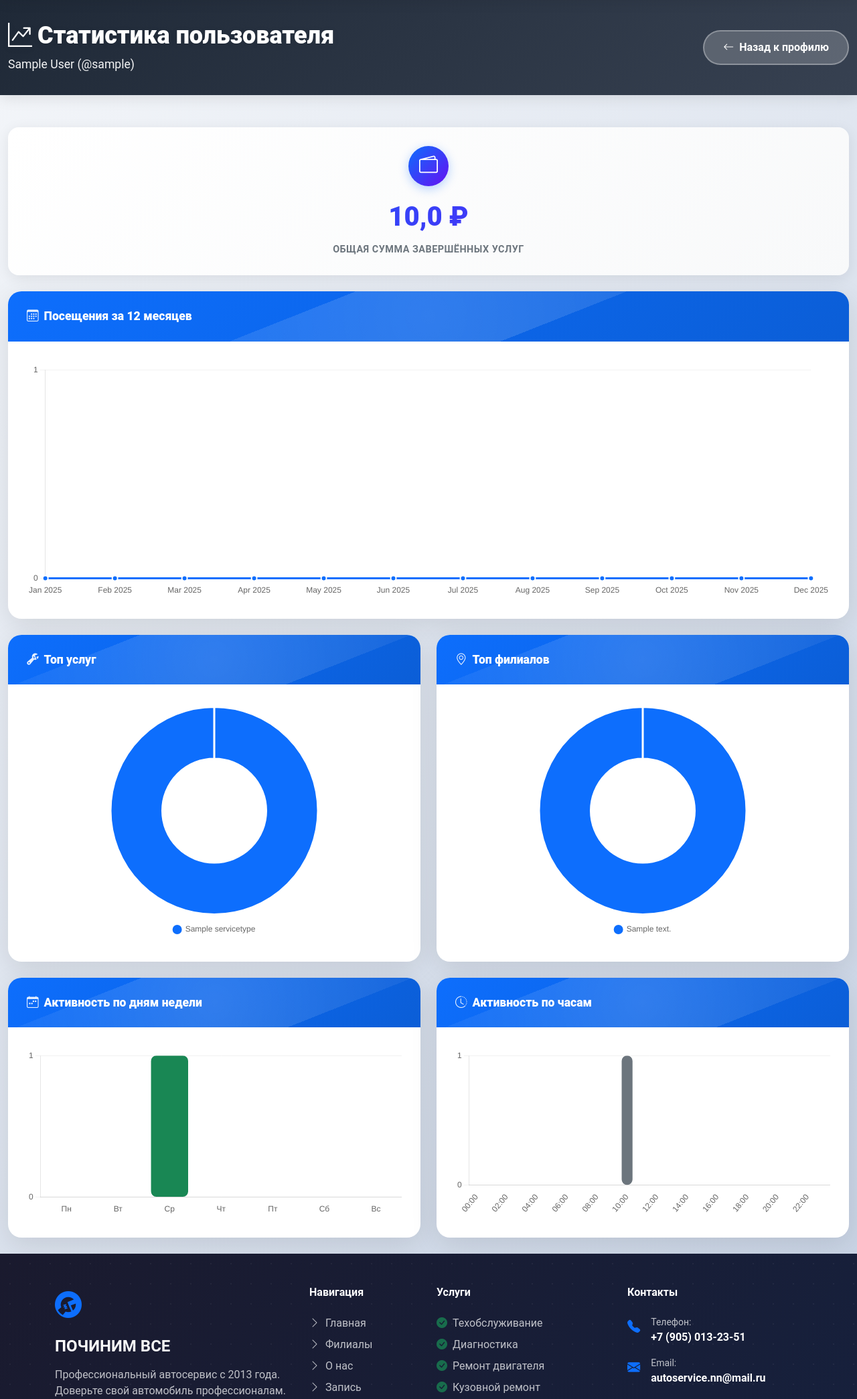
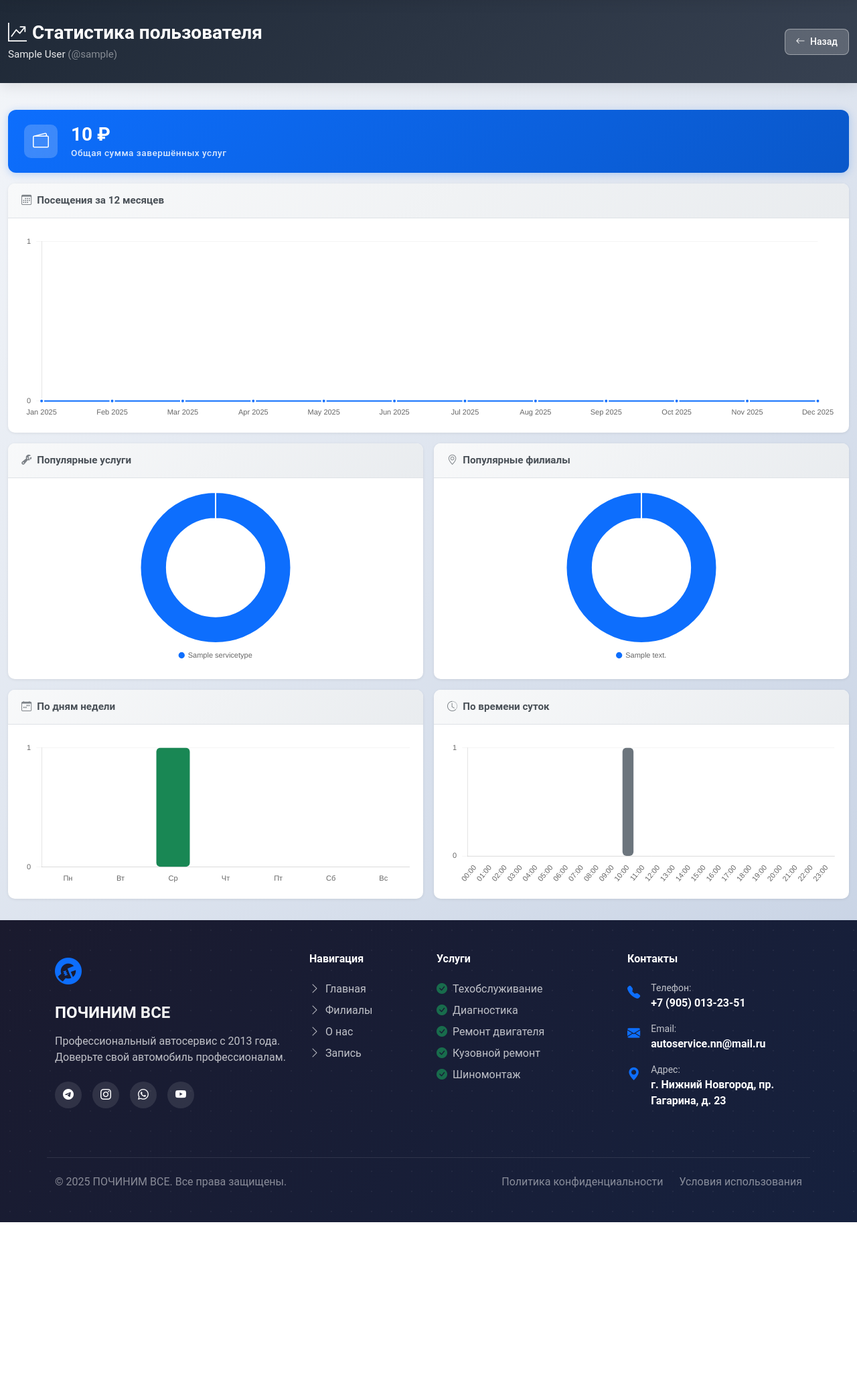
Before and after one commit to khasanyanovk/AutoService, a Django app: page /admin-user/1/stats/ in a window 1280 px wide. Shown: the part 68-2157 px from the top of the page at 67% size. After the commit the page ends 1893 px from the top, so only its background shows below. Run offline with Django 5.2, Linux system fonts and the light colour scheme; a user stored in the database is signed in; tables that the repository leaves empty hold one stand-in row (values such as "Sample post"); grey boxes marked "Sample" are stand-in pictures; some libraries are stand-ins or nearby versions.

Commit message:
update user_stat template

```diff
--- a/admin_panel/static/admin_panel/css/admin-user-stats.css
+++ b/admin_panel/static/admin_panel/css/admin-user-stats.css
@@ -1,238 +1,225 @@
+/* Заголовки */
 .page-title {
-    font-size: 2.25rem;
-    font-weight: 800;
-    margin-bottom: 0.5rem;
-    text-shadow: 0 2px 10px rgba(0,0,0,0.1);
-  }
-  .page-subtitle {
-    font-size: 1.1rem;
-    opacity: 0.95;
-  }
-  .dashboard-card::before {
-    content: '';
-    position: absolute;
-    top: 0;
-    left: 0;
-    right: 0;
-    height: 4px;
-    background: linear-gradient(90deg, #0d6efd, #6610f2);
-    transform: scaleX(0);
-    transition: transform 0.3s ease;
-  }
-  .dashboard-card:hover::before {
-    transform: scaleX(1);
-  }
-      opacity: 0;
-      transform: scale(0.95) translateY(20px);
-    }
-    to {
-      opacity: 1;
-      transform: scale(1) translateY(0);
-    }
+  font-size: 1.75rem;
+  font-weight: 700;
+  margin: 0;
 }
 
-  .dashboard-card:hover {
-    transform: translateY(-8px);
-    box-shadow: 0 20px 60px rgba(0,0,0,0.15);
-  }
-
-  .card-header {
-    background: linear-gradient(135deg, #0d6efd 0%, #0b5ed7 100%);
-    color: white;
-    padding: 1.5rem 1.75rem;
-    border-bottom: none;
-    font-weight: 700;
-    font-size: 1.1rem;
-    position: relative;
-    overflow: hidden;
-  }
-
-  .card-header::before {
-    content: '';
-    position: absolute;
-    top: -50%;
-    right: -50%;
-    width: 200%;
-    height: 200%;
-    background: radial-gradient(circle, rgba(255,255,255,0.15) 0%, transparent 70%);
-    animation: rotate 15s linear infinite;
-  }
-
-  @keyframes rotate {
-    0% { transform: rotate(0deg); }
-    100% { transform: rotate(360deg); }
-  }
-
-  .card-header strong {
-    position: relative;
-    z-index: 1;
-  }
-
-  .card-header i {
-    margin-right: 0.5rem;
+.page-subtitle {
+  font-size: 0.95rem;
   opacity: 0.9;
 }
 
-  .card-body {
-    padding: 2rem 1.75rem;
+/* Компактная статистическая карточка */
+.compact-stat-card {
+  background: linear-gradient(135deg, #0d6efd 0%, #0a58ca 100%);
+  border-radius: 12px;
+  padding: 1.25rem 1.5rem;
+  display: flex;
+  align-items: center;
+  gap: 1.25rem;
+  box-shadow: 0 2px 12px rgba(13, 110, 253, 0.25);
+  transition: all 0.3s ease;
 }
 
-  /* Stats Card */
-  .stats-card {
-    background: linear-gradient(135deg, #ffffff 0%, #f8f9fa 100%);
-    border-radius: 16px;
-    padding: 1.75rem 1.5rem;
-    text-align: center;
-    transition: all 0.3s ease;
-    box-shadow: 0 4px 20px rgba(0,0,0,0.08);
-    position: relative;
-    overflow: hidden;
+.compact-stat-card:hover {
+  transform: translateY(-2px);
+  box-shadow: 0 4px 20px rgba(13, 110, 253, 0.35);
 }
 
-  .stats-card::before {
-    content: '';
-    position: absolute;
-    top: 0;
-    left: 0;
-    right: 0;
-    bottom: 0;
-    background: linear-gradient(135deg, rgba(13,110,253,0.05) 0%, rgba(102,16,242,0.05) 100%);
-    transform: scaleY(0);
-    transform-origin: bottom;
-    transition: transform 0.3s ease;
-  }
-
-  .stats-card:hover::before {
-    transform: scaleY(1);
-  }
-
-  .stats-card:hover {
-    transform: translateY(-5px);
-    box-shadow: 0 8px 30px rgba(13,110,253,0.2);
-  }
-
-  .stats-icon {
-    width: 60px;
-    height: 60px;
-    margin: 0 auto 1rem;
+.stat-icon-wrapper {
+  width: 50px;
+  height: 50px;
+  min-width: 50px;
+  background: rgba(255, 255, 255, 0.2);
+  border-radius: 10px;
   display: flex;
   align-items: center;
   justify-content: center;
-    background: linear-gradient(135deg, #0d6efd, #6610f2);
-    border-radius: 50%;
-    font-size: 1.75rem;
+  font-size: 1.5rem;
   color: white;
-    box-shadow: 0 4px 15px rgba(13,110,253,0.3);
-    position: relative;
-    z-index: 1;
+  backdrop-filter: blur(10px);
 }
 
-  .stats-value {
-    font-size: 2.5rem;
-    font-weight: 800;
-    background: linear-gradient(135deg, #0d6efd, #6610f2);
-    -webkit-background-clip: text;
-    -webkit-text-fill-color: transparent;
-    margin: 0.5rem 0;
-    position: relative;
-    z-index: 1;
+.stat-content {
+  flex: 1;
 }
 
-  .stats-label {
-    font-size: 0.9rem;
-    color: #6c757d;
-    font-weight: 600;
-    letter-spacing: 0.5px;
-    position: relative;
-    z-index: 1;
+.stat-value {
+  font-size: 1.75rem;
+  font-weight: 700;
+  color: white;
+  margin: 0;
+  line-height: 1.2;
 }
 
-  /* Buttons */
-  .btn {
-    border-radius: 50px;
-    font-weight: 600;
-    padding: 0.75rem 1.75rem;
-    transition: all 0.3s ease;
-    border: none;
+.stat-label {
+  font-size: 0.85rem;
+  color: rgba(255, 255, 255, 0.85);
+  font-weight: 500;
+  margin: 0;
 }
 
-  .btn-light {
-    background: rgba(255, 255, 255, 0.2);
-    color: white;
-    border: 2px solid rgba(255, 255, 255, 0.3);
+/* Карточки графиков */
+.chart-card {
+  background: white;
+  border-radius: 10px;
+  box-shadow: 0 1px 4px rgba(0, 0, 0, 0.08);
+  overflow: hidden;
+  transition: all 0.3s ease;
+  height: 100%;
 }
 
-  .btn-light:hover {
-    background: white;
-    color: #0d6efd;
+.chart-card:hover {
+  box-shadow: 0 4px 12px rgba(0, 0, 0, 0.12);
   transform: translateY(-2px);
-    box-shadow: 0 4px 15px rgba(255, 255, 255, 0.3);
 }
 
-  /* Chart Container */
-  .chart-container {
-    position: relative;
-    height: 350px;
+.chart-card-header {
+  background: linear-gradient(135deg, #f8f9fa 0%, #e9ecef 100%);
+  padding: 0.875rem 1.25rem;
+  border-bottom: 1px solid #dee2e6;
+  font-weight: 600;
+  font-size: 0.95rem;
+  color: #495057;
 }
 
-  .chart-container.small {
-    height: 250px;
+.chart-card-header i {
+  opacity: 0.7;
+}
+
+.chart-card-body {
+  padding: 1.25rem;
+}
+
+/* Обертки для графиков */
+.chart-wrapper {
+  position: relative;
+  height: 280px;
+}
+
+.chart-wrapper-doughnut {
+  height: 260px;
+}
+
+.chart-wrapper-compact {
+  height: 220px;
 }
 
 canvas {
   max-height: 100%;
 }
 
-  /* Responsive */
+/* Кнопки */
+.btn-light {
+  background: rgba(255, 255, 255, 0.2);
+  color: white;
+  border: 1.5px solid rgba(255, 255, 255, 0.4);
+  font-weight: 500;
+  border-radius: 8px;
+  padding: 0.5rem 1rem;
+  transition: all 0.3s ease;
+}
+
+.btn-light:hover {
+  background: white;
+  color: #0d6efd;
+  border-color: white;
+  transform: translateY(-1px);
+}
+
+/* Адаптивность */
 @media (max-width: 768px) {
   .page-title {
-      font-size: 1.75rem;
+    font-size: 1.5rem;
   }
 
-    .dashboard-card {
-      border-radius: 15px;
+  .compact-stat-card {
+    padding: 1rem 1.25rem;
   }
 
-    .stats-value {
-      font-size: 2rem;
+  .stat-icon-wrapper {
+    width: 45px;
+    height: 45px;
+    min-width: 45px;
+    font-size: 1.25rem;
   }
 
-    .chart-container {
-      height: 280px;
+  .stat-value {
+    font-size: 1.5rem;
   }
 
-    .chart-container.small {
+  .stat-label {
+    font-size: 0.8rem;
+  }
+
+  .chart-card-header {
+    padding: 0.75rem 1rem;
+    font-size: 0.9rem;
+  }
+
+  .chart-card-body {
+    padding: 1rem;
+  }
+
+  .chart-wrapper {
+    height: 240px;
+  }
+
+  .chart-wrapper-doughnut {
+    height: 220px;
+  }
+
+  .chart-wrapper-compact {
+    height: 200px;
+  }
+}
+
+@media (max-width: 576px) {
+  .stat-value {
+    font-size: 1.35rem;
+  }
+
+  .chart-wrapper,
+  .chart-wrapper-doughnut,
+  .chart-wrapper-compact {
     height: 220px;
   }
 }
 
-  /* Animation Delays */
-  .row > div:nth-child(1) .dashboard-card,
-  .row > div:nth-child(1) .stats-card {
+/* Анимация появления */
+@keyframes fadeInUp {
+  from {
+    opacity: 0;
+    transform: translateY(15px);
+  }
+  to {
+    opacity: 1;
+    transform: translateY(0);
+  }
+}
+
+.chart-card,
+.compact-stat-card {
+  animation: fadeInUp 0.5s ease-out;
+}
+
+.row > div:nth-child(1) .chart-card,
+.row > div:nth-child(1) .compact-stat-card {
+  animation-delay: 0.05s;
+}
+
+.row > div:nth-child(2) .chart-card,
+.row > div:nth-child(2) .compact-stat-card {
   animation-delay: 0.1s;
 }
 
-  .row > div:nth-child(2) .dashboard-card,
-  .row > div:nth-child(2) .stats-card {
+.row > div:nth-child(3) .chart-card,
+.row > div:nth-child(3) .compact-stat-card {
   animation-delay: 0.15s;
 }
 
-  .row > div:nth-child(3) .dashboard-card,
-  .row > div:nth-child(3) .stats-card {
+.row > div:nth-child(4) .chart-card,
+.row > div:nth-child(4) .compact-stat-card {
   animation-delay: 0.2s;
 }
-
-  .row > div:nth-child(4) .dashboard-card,
-  .row > div:nth-child(4) .stats-card {
-    animation-delay: 0.25s;
-  }
-
-  .row > div:nth-child(5) .dashboard-card,
-  .row > div:nth-child(5) .stats-card {
-    animation-delay: 0.3s;
-  }
-
-  .row > div:nth-child(6) .dashboard-card,
-  .row > div:nth-child(6) .stats-card {
-    animation-delay: 0.35s;
-  }
--- a/admin_panel/static/admin_panel/js/admin-charts.js
+++ b/admin_panel/static/admin_panel/js/admin-charts.js
@@ -9,12 +9,13 @@
             borderColor: color,
             backgroundColor: 'rgba(13,110,253,0.1)',
             tension: 0.4,
-            pointRadius: 4,
-            pointHoverRadius: 6,
+            pointRadius: 3,
+            pointHoverRadius: 5,
             pointBackgroundColor: color,
             pointBorderColor: '#fff',
             pointBorderWidth: 2,
-            fill: true
+            fill: true,
+            borderWidth: 2
         }]
         },
         options: {
@@ -25,20 +26,33 @@
                 display: false
             },
             tooltip: {
-            backgroundColor: 'rgba(0,0,0,0.8)',
-            padding: 12,
-            borderRadius: 8,
-            titleFont: { size: 14, weight: 'bold' },
-            bodyFont: { size: 13 }
+                backgroundColor: 'rgba(0,0,0,0.85)',
+                padding: 10,
+                borderRadius: 6,
+                titleFont: { size: 13, weight: '600' },
+                bodyFont: { size: 12 },
+                displayColors: false
             }
         },
         scales: {
             y: {
                 beginAtZero: true,
-            ticks: { stepSize: 1 },
-            grid: { color: 'rgba(0,0,0,0.05)' }
+                ticks: {
+                    stepSize: 1,
+                    font: { size: 11 },
+                    padding: 8
+                },
+                grid: {
+                    color: 'rgba(0,0,0,0.04)',
+                    drawBorder: false
+                }
             },
             x: {
+                ticks: {
+                    font: { size: 11 },
+                    maxRotation: 45,
+                    minRotation: 0
+                },
                 grid: { display: false }
             }
         }
@@ -55,8 +69,9 @@
         label: 'Количество',
         data,
         backgroundColor: color,
-        borderRadius: 8,
-        borderSkipped: false
+        borderRadius: 6,
+        borderSkipped: false,
+        maxBarThickness: 50
     }]
     },
     options: {
@@ -65,18 +80,31 @@
     plugins: {
         legend: { display: false },
         tooltip: {
-        backgroundColor: 'rgba(0,0,0,0.8)',
-        padding: 12,
-        borderRadius: 8
+            backgroundColor: 'rgba(0,0,0,0.85)',
+            padding: 10,
+            borderRadius: 6,
+            titleFont: { size: 13, weight: '600' },
+            bodyFont: { size: 12 },
+            displayColors: false
         }
     },
     scales: {
         y: {
             beginAtZero: true,
-        ticks: { stepSize: 1 },
-        grid: { color: 'rgba(0,0,0,0.05)' }
+            ticks: {
+                stepSize: 1,
+                font: { size: 11 },
+                padding: 8
+            },
+            grid: {
+                color: 'rgba(0,0,0,0.04)',
+                drawBorder: false
+            }
         },
         x: {
+            ticks: {
+                font: { size: 11 }
+            },
             grid: { display: false }
         }
     }
@@ -96,27 +124,36 @@
         '#dc3545', '#fd7e14', '#ffc107', '#198754',
         '#20c997', '#0dcaf0'
         ],
-        borderWidth: 3,
+        borderWidth: 2,
         borderColor: '#fff',
-        hoverOffset: 10
+        hoverOffset: 8
     }]
     },
     options: {
     responsive: true,
     maintainAspectRatio: false,
+    cutout: '65%',
     plugins: {
         legend: {
             position: 'bottom',
             labels: {
-            padding: 15,
+                padding: 12,
                 usePointStyle: true,
-            font: { size: 12 }
+                pointStyle: 'circle',
+                font: { size: 11 },
+                boxWidth: 8,
+                boxHeight: 8
             }
         },
         tooltip: {
-        backgroundColor: 'rgba(0,0,0,0.8)',
-        padding: 12,
-        borderRadius: 8
+            backgroundColor: 'rgba(0,0,0,0.85)',
+            padding: 10,
+            borderRadius: 6,
+            titleFont: { size: 13, weight: '600' },
+            bodyFont: { size: 12 },
+            displayColors: true,
+            boxWidth: 10,
+            boxHeight: 10
         }
     }
     }
--- a/admin_panel/templates/admin_panel/admin_user_stats.html
+++ b/admin_panel/templates/admin_panel/admin_user_stats.html
@@ -8,39 +8,46 @@
 {% block content %}
 <div class="page-header">
   <div class="container-fluid">
-    <div class="d-flex justify-content-between align-items-center">
-      <div>
-        <h1 class="page-title"><i class="bi bi-graph-up-arrow me-2"></i>Статистика пользователя</h1>
-        <div class="page-subtitle">{{ user_obj.get_full_name|default:user_obj.username }} (@{{ user_obj.username }})</div>
+    <div class="d-flex justify-content-between align-items-center flex-wrap">
+      <div class="mb-2 mb-md-0">
+        <h1 class="page-title mb-1"><i class="bi bi-graph-up-arrow me-2"></i>Статистика пользователя</h1>
+        <div class="page-subtitle">{{ user_obj.get_full_name|default:user_obj.username }} <span class="text-white-50">(@{{ user_obj.username }})</span></div>
       </div>
       <div>
-        <a href="{% url 'admin_panel:admin_user_detail' user_obj.id %}" class="btn btn-light">
-          <i class="bi bi-arrow-left me-1"></i> Назад к профилю
+        <a href="{% url 'admin_panel:admin_user_detail' user_obj.id %}" class="btn btn-light btn-sm">
+          <i class="bi bi-arrow-left me-1"></i> Назад
         </a>
       </div>
     </div>
   </div>
 </div>
 
-<div class="container-fluid py-4">
-  <div class="row g-4 mb-4">
+<div class="container-fluid py-3">
+  <div class="row g-3 mb-3">
     <div class="col-12">
-      <div class="stats-card">
-        <div class="stats-icon">
+      <div class="compact-stat-card">
+        <div class="stat-icon-wrapper">
           <i class="bi bi-wallet2"></i>
         </div>
-        <div class="stats-value">{{ total_cost }} ₽</div>
-        <div class="stats-label">ОБЩАЯ СУММА ЗАВЕРШЁННЫХ УСЛУГ</div>
+        <div class="stat-content">
+          <div class="stat-value">{{ total_cost|floatformat:0 }} ₽</div>
+          <div class="stat-label">Общая сумма завершённых услуг</div>
+        </div>
       </div>
     </div>
   </div>
 
-  <div class="row g-4 mb-4">
+  <div class="row g-3 mb-3">
     <div class="col-12">
-      <div class="dashboard-card">
-        <div class="card-header"><i class="bi bi-calendar3"></i><strong>Посещения за 12 месяцев</strong></div>
-        <div class="card-body">
-          <div class="chart-container">
+      <div class="chart-card">
+        <div class="chart-card-header">
+          <div class="d-flex align-items-center">
+            <i class="bi bi-calendar3 me-2"></i>
+            <span>Посещения за 12 месяцев</span>
+          </div>
+        </div>
+        <div class="chart-card-body">
+          <div class="chart-wrapper">
             <canvas id="visitsChart"></canvas>
           </div>
         </div>
@@ -48,22 +55,32 @@
     </div>
   </div>
 
-  <div class="row g-4 mb-4">
+  <div class="row g-3 mb-3">
     <div class="col-lg-6">
-      <div class="dashboard-card">
-        <div class="card-header"><i class="bi bi-wrench-adjustable"></i><strong>Топ услуг</strong></div>
-        <div class="card-body">
-          <div class="chart-container">
+      <div class="chart-card">
+        <div class="chart-card-header">
+          <div class="d-flex align-items-center">
+            <i class="bi bi-wrench-adjustable me-2"></i>
+            <span>Популярные услуги</span>
+          </div>
+        </div>
+        <div class="chart-card-body">
+          <div class="chart-wrapper chart-wrapper-doughnut">
             <canvas id="servicesChart"></canvas>
           </div>
         </div>
       </div>
     </div>
     <div class="col-lg-6">
-      <div class="dashboard-card">
-        <div class="card-header"><i class="bi bi-geo-alt"></i><strong>Топ филиалов</strong></div>
-        <div class="card-body">
-          <div class="chart-container">
+      <div class="chart-card">
+        <div class="chart-card-header">
+          <div class="d-flex align-items-center">
+            <i class="bi bi-geo-alt me-2"></i>
+            <span>Популярные филиалы</span>
+          </div>
+        </div>
+        <div class="chart-card-body">
+          <div class="chart-wrapper chart-wrapper-doughnut">
             <canvas id="centersChart"></canvas>
           </div>
         </div>
@@ -71,22 +88,32 @@
     </div>
   </div>
 
-  <div class="row g-4">
+  <div class="row g-3 mb-3">
     <div class="col-lg-6">
-      <div class="dashboard-card">
-        <div class="card-header"><i class="bi bi-calendar-week"></i><strong>Активность по дням недели</strong></div>
-        <div class="card-body">
-          <div class="chart-container small">
+      <div class="chart-card">
+        <div class="chart-card-header">
+          <div class="d-flex align-items-center">
+            <i class="bi bi-calendar-week me-2"></i>
+            <span>По дням недели</span>
+          </div>
+        </div>
+        <div class="chart-card-body">
+          <div class="chart-wrapper chart-wrapper-compact">
             <canvas id="weekdayChart"></canvas>
           </div>
         </div>
       </div>
     </div>
     <div class="col-lg-6">
-      <div class="dashboard-card">
-        <div class="card-header"><i class="bi bi-clock-history"></i><strong>Активность по часам</strong></div>
-        <div class="card-body">
-          <div class="chart-container small">
+      <div class="chart-card">
+        <div class="chart-card-header">
+          <div class="d-flex align-items-center">
+            <i class="bi bi-clock-history me-2"></i>
+            <span>По времени суток</span>
+          </div>
+        </div>
+        <div class="chart-card-body">
+          <div class="chart-wrapper chart-wrapper-compact">
             <canvas id="hoursChart"></canvas>
           </div>
         </div>
```
Lines whose indentation alone changed are shown as unchanged.
